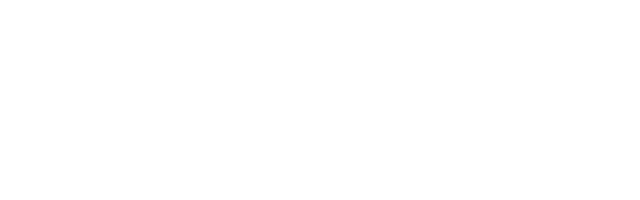
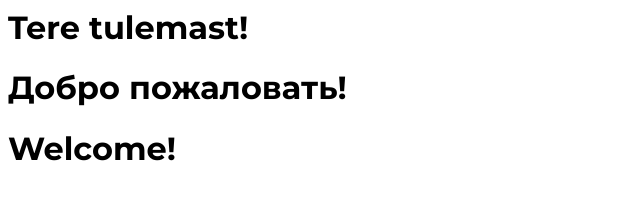
Before and after one commit to www-mail-ee/www-mail-ee.github.io, a plain HTML site: page index.html in a window 1280 px wide. Shown: the whole page, without its empty margins (0-640 px from the left). Drawn offline with Linux system fonts and the light colour scheme.

Commit message:
Update index.html

```diff
--- a/index.html
+++ b/index.html
@@ -11,5 +11,8 @@
     </style>
 </head>
 <body>
-<h1></h1>
+<h1 lang="et-EE">Tere tulemast!</h1>
+<h1 lang="ru-EE">Добро пожаловать!</h1>
+<h1 lang="en-EE">Welcome!</h1>
+
 </body>
```
